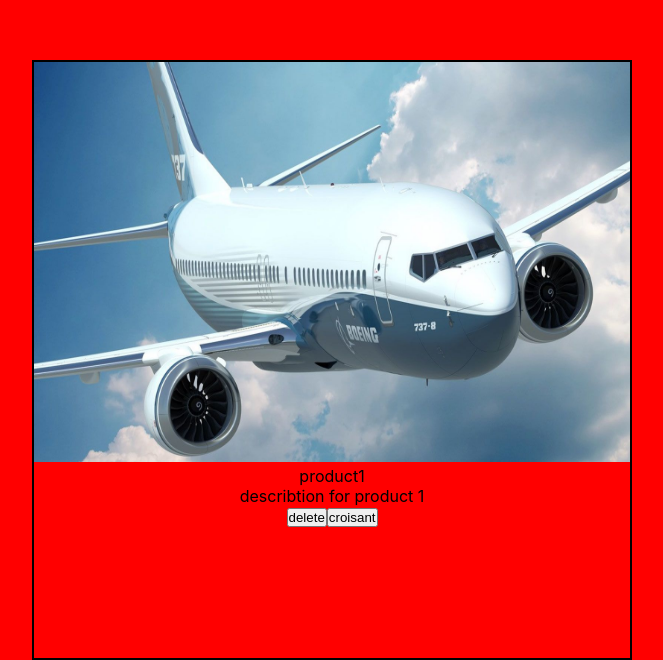
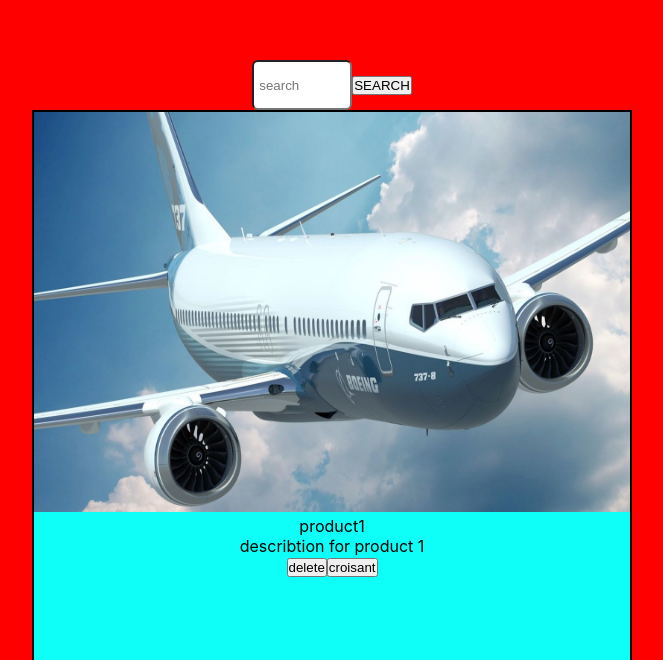
Before and after one commit to Gurgen2007/1stProject, a React (Create React App) app: page / in a window 1280 px wide. Shown: the part 140-800 px from the top of the page, without its empty margins (308-971 px from the left). Built offline with nearby package versions, Linux system fonts and the light colour scheme.

Commit message:
firstcommit

```diff
--- a/src/App.js
+++ b/src/App.js
@@ -7,6 +7,7 @@ import { Product } from './component/product/product';
 import { fakedata } from './component/product/fakedata';
 import { Plus } from './component/plus/plus';
 import { Model } from './component/model/model';
+import { Search } from './component/search/search';
 
 
 
@@ -14,9 +15,12 @@ function App() {
   const [data, setData] = useState(fakedata)
   const [isShow, setShow] = useState("none")
   const [itemData, setItemData] = useState({image:"", name:"", desc:""})
+  const [searchData, setSearchData] = useState()
   // const [color, setColor] = useState('black')
   // const changeColor = () => {
-  //   setColor(data)
+  //   setColor(data)}
+
+
 
     const handlerEdit = (item) => {
         setItemData(item)
@@ -28,7 +32,7 @@ function App() {
         }
     }
 
-const handlerDelete = (name) => {
+const handlerDelete=(name)=>{
     setData((state) =>{
       let x = state.filter((item => item.name !== name ))
       return [...x]
@@ -36,13 +40,24 @@ const handlerDelete = (name) => {
     console.log(data);
 }
 
+
+
+// const searchFilter=()=>{
+//     setSearchData(()=>{
+
+//     })
+
+// }
+
+// console.log("aaaaaaaa");
+
   return (
     <div className="App">
       {/* <Input tip="color" setData = {setData} placeholderr="string" value={6} />
       <Button data={data} onChange={changeColor} />
       <div className='divv' style={{backgroundColor: color}}></div> */}
       <Model itemData={itemData} style={isShow}/>
-
+      <Search data={data} setSearchData={setSearchData} searchData={searchData}/>
 
       {fakedata.map((item)=>{
           return ( <Product handlerEdit={handlerEdit} handlerDelete={handlerDelete} item={item} />)
--- a/src/component/model/model.css
+++ b/src/component/model/model.css
@@ -1,9 +1,16 @@
 .nigger{
+    position: fixed;
     width: 280px;
     height: 380px;
-    background-color: black;
+    background-color: rgba(255, 255, 255, 0.371);
+    border: 2px solid #000000;
     padding-top: 20px;
     border-radius: 6px;
+    transition: .3s;
+}
+
+.nigger:hover{
+    background-color: rgb(255, 255, 255);
 }
 
 .update{
@@ -22,6 +29,7 @@
 }
 
 .model1{
+    border: 1px solid black;
     outline: none;
     border-radius: 4px;
     padding: 3px;
@@ -29,6 +37,7 @@
 }
 
 .model2{
+    border: 1px solid black;
     border-radius: 4px;
     outline: none;
     padding: 3px;
@@ -36,6 +45,7 @@
 
 .model3{
     border-radius: 4px;
+    border: 1px solid black;
     outline: none;
     padding: 3px;
 }
--- a/src/component/model/model.js
+++ b/src/component/model/model.js
@@ -3,6 +3,7 @@ import "./model.css"
 
 export const Model=({style, itemData})=>{
     const [name, setName] = useState()
+    const [desc, setDesc] = useState()
 
     return (
         <div style={{display: style}}>
--- a/src/component/product/product.css
+++ b/src/component/product/product.css
@@ -2,6 +2,7 @@
     width: 600px;
     height: 600px;
     border: 2px solid black;
+    background-color: #0dfff7;
 }
 
 .img{
--- /dev/null
+++ b/src/component/search/search.css
@@ -0,0 +1,8 @@
+.searchInput{
+    width: 100px;
+    height: 50px;
+    background-color: rgb(255, 255, 255);
+    outline: none;
+    padding: 5px;
+    border-radius: 6px;
+}
--- /dev/null
+++ b/src/component/search/search.js
@@ -0,0 +1,28 @@
+import "./search.css"
+
+export const Search=({searchData, setSearchData,data})=>{
+    const search=(e)=>{
+        setSearchData(e.target.value)
+
+        console.log(searchData);
+    }
+    const click=()=>{
+        let x = data.filter((item =>{
+            console.log((item.name).search(searchData))
+            if((item.name).search(searchData) !== -1){
+                return item
+            }
+        }))
+
+
+
+        console.log(x);
+    }
+
+    return(
+        <div>
+            <input className="searchInput" placeholder="search" onChange={(e)=>search(e)} value={searchData}></input>
+            <button className="searchButton"  onClick={() => click()}>SEARCH</button>
+        </div>
+    )
+}
```
